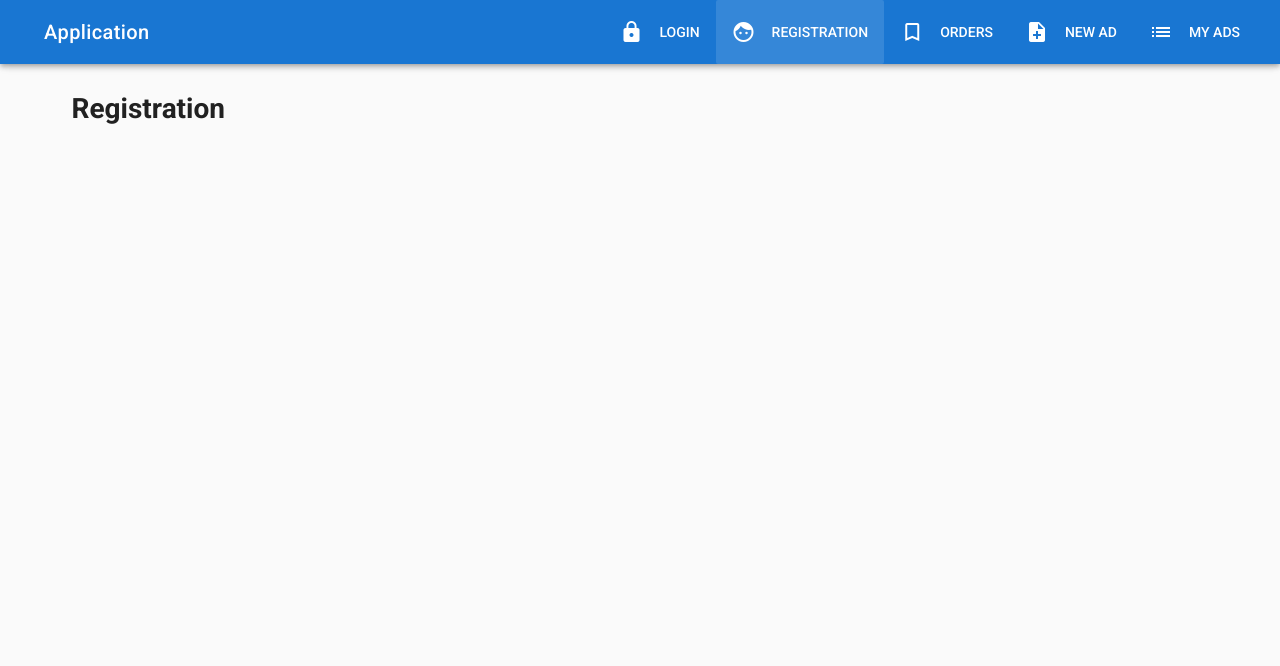
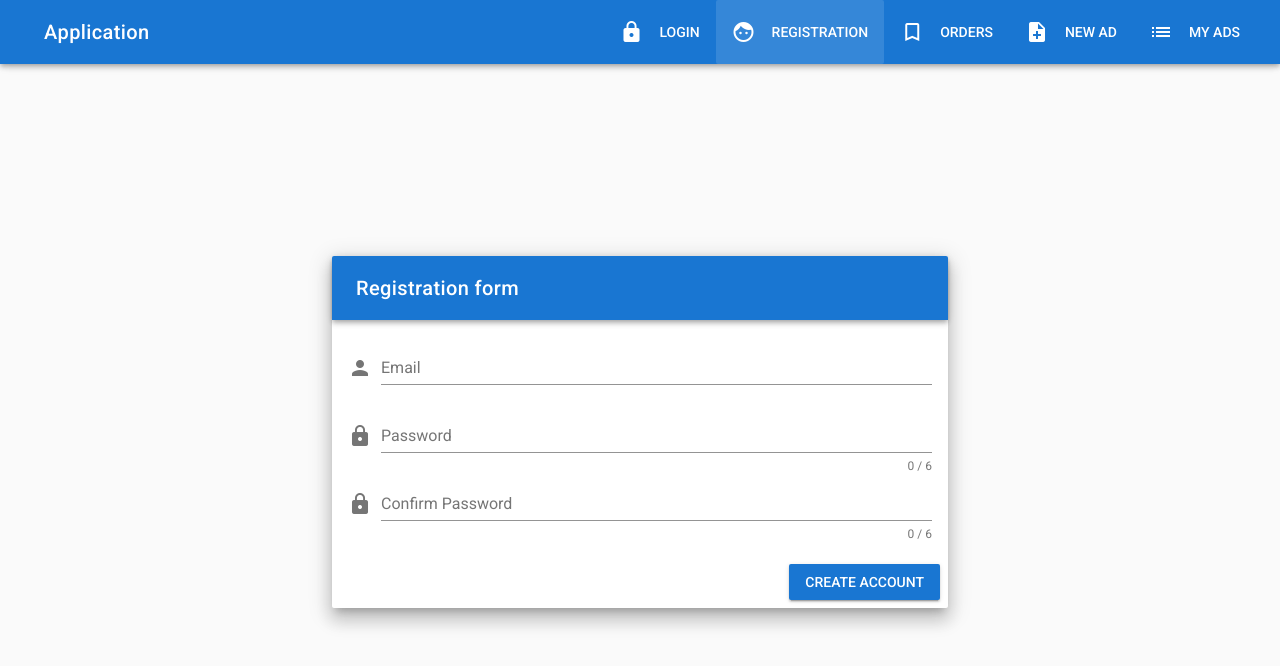
Before and after one commit to platonovAlexey/vue-ads-cars, a Vue app: page /registration in a window 1280 px wide. Shown: the top 666 px of the page. Built offline with nearby package versions, Linux system fonts and the light colour scheme.

Commit message:
add registration page

```diff
--- a/src/components/Auth/Registration.vue
+++ b/src/components/Auth/Registration.vue
@@ -1,17 +1,89 @@
 <template>
-  <v-container>
-    <v-layout row>
-      <v-flex xs12>
-        <h1>Registration</h1>
+  <v-container fluid fill-height>
+    <v-layout align-center justify-center>
+      <v-flex xs12 sm8 md6>
+        <v-card class="elevation-12">
+          <v-toolbar dark color="primary">
+            <v-toolbar-title>Registration form</v-toolbar-title>
+          </v-toolbar>
+          <v-card-text>
+            <v-form ref="form" v-model="valid" lazy-validation>
+              <v-text-field
+                prepend-icon="person"
+                name="email"
+                label="Email"
+                type="email"
+                v-model="email"
+                :rules="emailRules"
+              ></v-text-field>
+              <v-text-field
+                prepend-icon="lock"
+                name="password"
+                label="Password"
+                type="password"
+                v-model="password"
+                :counter="6"
+                :rules="passwordRules"
+              ></v-text-field>
+              <v-text-field
+                prepend-icon="lock"
+                name="confirm-password"
+                label="Confirm Password"
+                type="password"
+                v-model="confirmPassword"
+                :counter="6"
+                :rules="confirmPasswordRules"
+              ></v-text-field>
+            </v-form>
+          </v-card-text>
+          <v-card-actions>
+            <v-spacer></v-spacer>
+            <v-btn
+              color="primary"
+              @click="onSubmit"
+              :disabled="!valid"
+            >Create account</v-btn>
+          </v-card-actions>
+        </v-card>
       </v-flex>
     </v-layout>
   </v-container>
 </template>
 
 <script>
+  const emailRegex = /^\w+([.-]?\w+)*@\w+([.-]?\w+)*(\.\w{2,3})+$/
+
   export default {
     data () {
       return {
+        email: '',
+        password: '',
+        confirmPassword: '',
+        valid: false,
+        emailRules: [
+          v => !!v || 'E-mail is required',
+          v => emailRegex.test(v) || 'E-mail must be valid'
+        ],
+        passwordRules: [
+          v => !!v || 'Password is required',
+          v => (v && v.length >= 6) || 'Password must be equal or more than 6 characters'
+        ],
+        confirmPasswordRules: [
+          v => !!v || 'Password is required',
+          v => v === this.password || 'Password should match'
+        ]
+      }
+    },
+    methods: {
+      onSubmit () {
+        if (this.$refs.form.validate()) {
+          const user = {
+            email: this.email,
+            password: this.password
+          }
+
+          console.log(user)
+        }
       }
     }
   }
```
